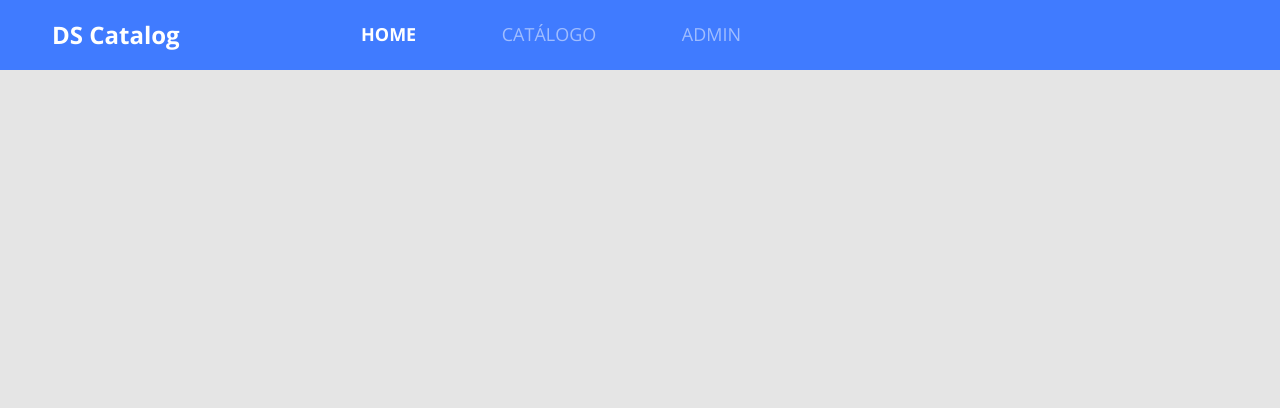
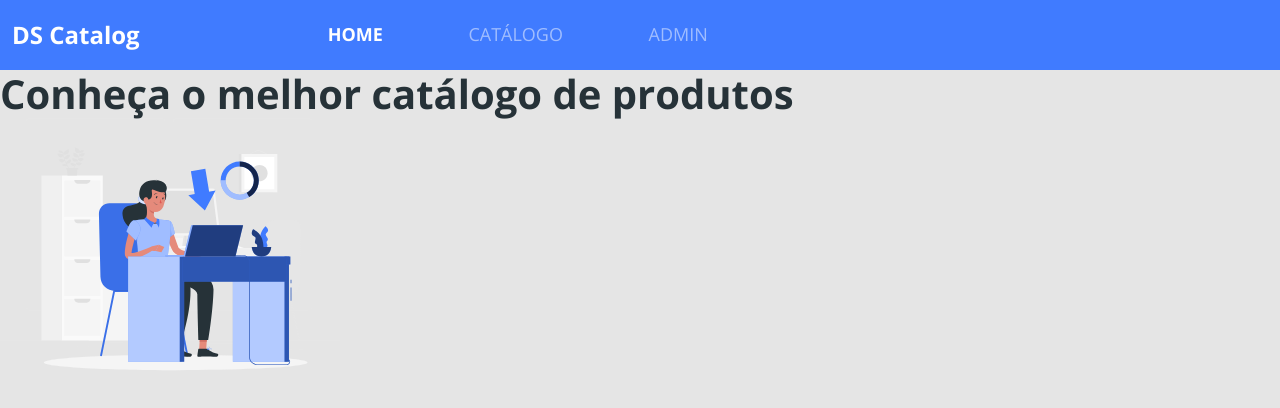
Before and after one commit to anadeso/bds-dscatalog, a React (Create React App) app in the folder frontweb/: page / in a window 1280 px wide. Shown: the top 408 px of the page. Built offline with nearby package versions, Linux system fonts and the light colour scheme; the HTML template or start-up script is replaced by a standard one.

Commit message:
Pagina home estrutura basica html

```diff
--- a/frontweb/src/App.tsx
+++ b/frontweb/src/App.tsx
@@ -1,13 +1,10 @@
+import Home from 'pages/Home';
 import './assets/styles/custom.scss';
-import NavBar from 'components/NavBar';
 import './App.css';
 
 const App = () => {
   return (
-    <>
-      <NavBar/>
-      <></>
-    </>
+    <Home />
   )
 }
 
--- /dev/null
+++ b/frontweb/src/pages/Home/index.tsx
@@ -0,0 +1,24 @@
+import { ReactComponent as MainImage } from 'assets/images/main-image.svg';
+import NavBar from "components/NavBar";
+
+const Home = () => {
+    return (
+      <>
+        <NavBar/>
+        <div className="home-container">
+          <div className="home-card">
+            <div className="home-content-container">
+              <h1>Conheça o melhor catálogo de produtos</h1>
+            </div>
+            <div className="home-image-container">
+              <MainImage />
+            </div>
+
+          </div>
+
+        </div>
+      </>
+    )
+  }
+
+  export default Home;
```
Also changed, not shown: frontweb/src/assets/images/main-image.svg (added).
